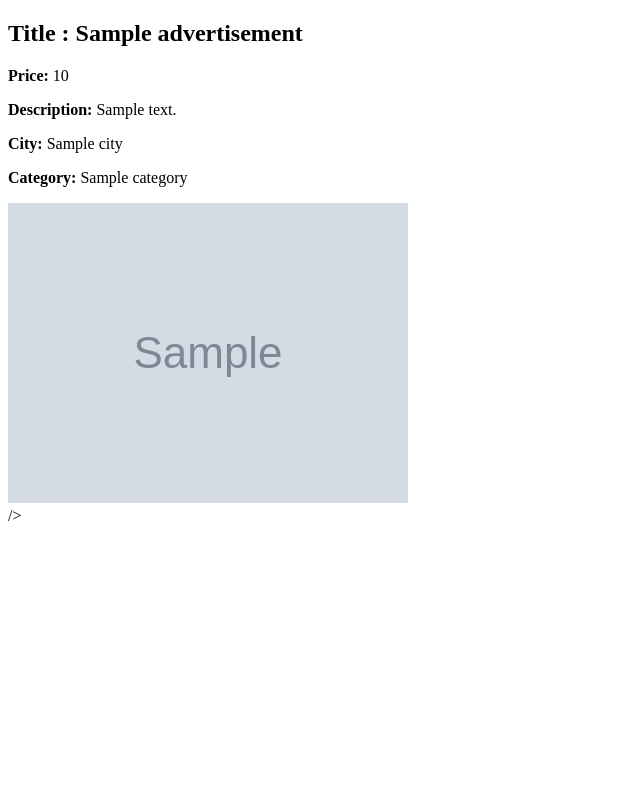
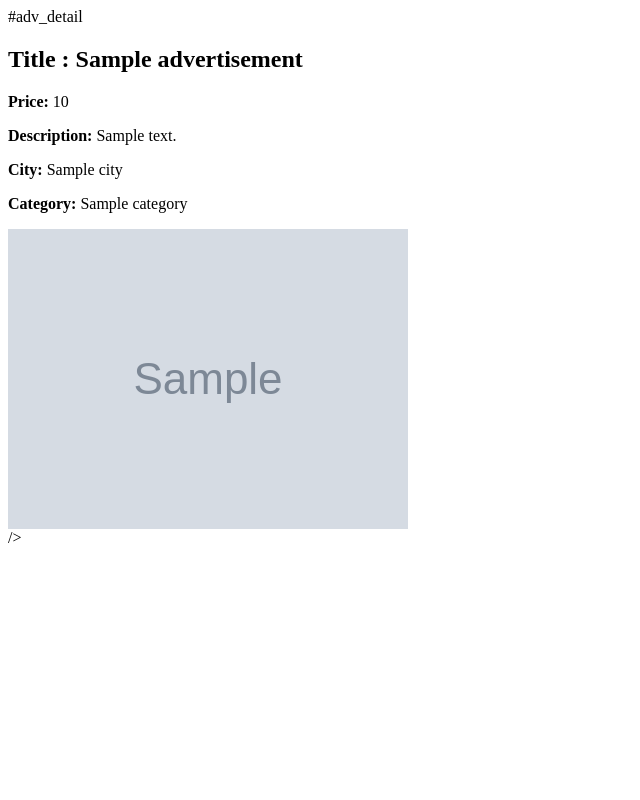
Before and after one commit to shayanostovari/Divar-Clone, a Django app: page /advertisement/detail/1 in a window 1280 px wide. Shown: the whole page, without its empty margins (0-640 px from the left). Run offline with Django 4.2, Linux system fonts and the light colour scheme; tables that the repository leaves empty hold one stand-in row (values such as "Sample post"); grey boxes marked "Sample" are stand-in pictures.

Commit message:
Update adv_detail.html

```diff
--- a/templates/advertisement/adv_detail.html
+++ b/templates/advertisement/adv_detail.html
@@ -1,3 +1,4 @@
+#adv_detail
 {% extends 'base.html' %}
 {% load static %}
 
```
